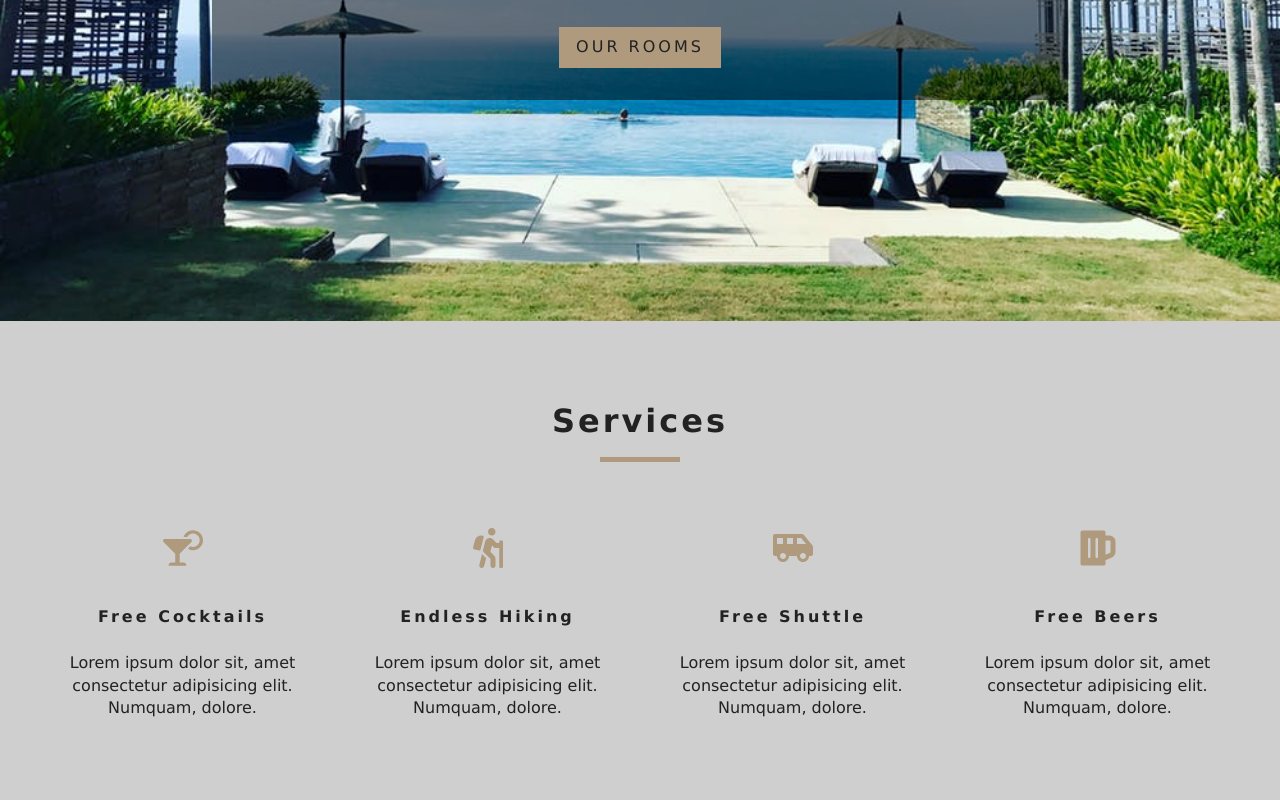
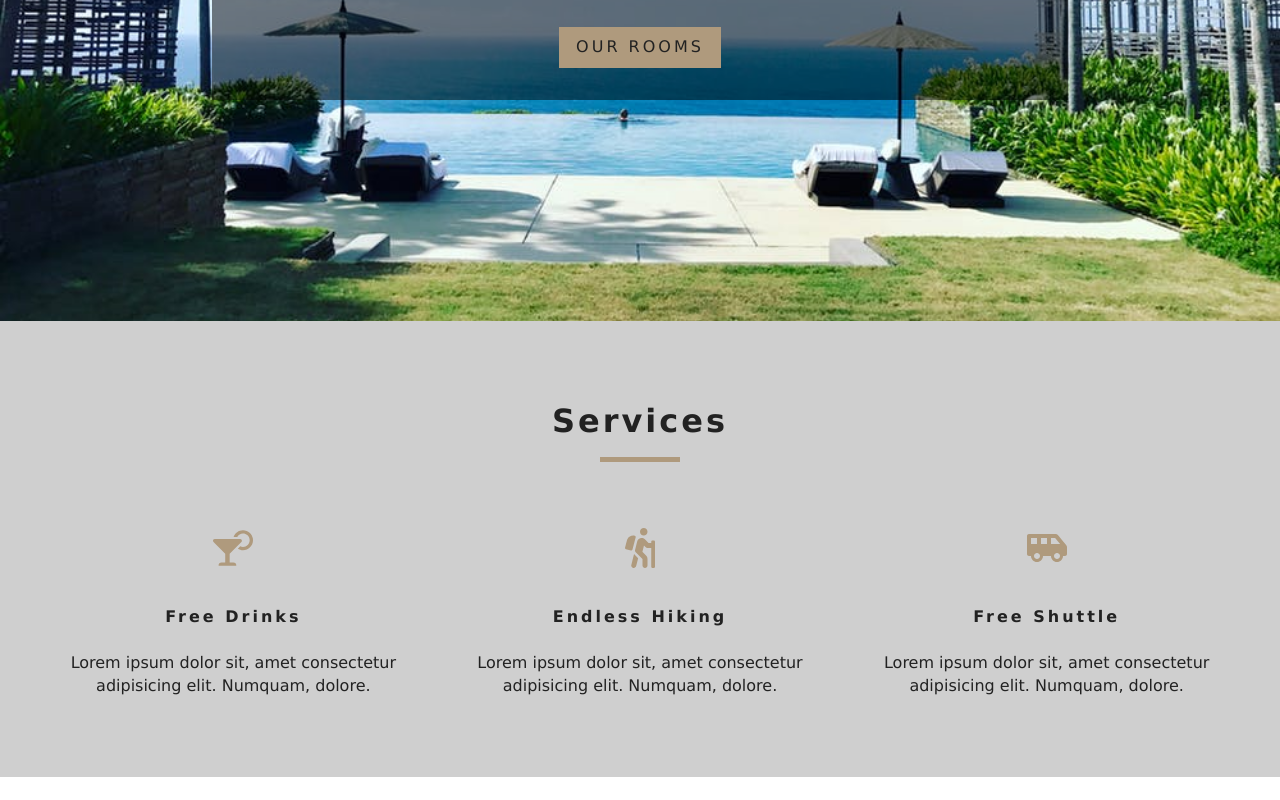
Before and after one commit to deanban/react-resort, a React (Create React App) app: page / in a window 1280 px wide. Shown: the part 479-1279 px from the top of the page. After the commit the page ends 1256 px from the top, so only its background shows below. Built offline with nearby package versions, Linux system fonts and the light colour scheme.

Commit message:
context added

```diff
--- /dev/null
+++ b/src/Context.js
@@ -0,0 +1,19 @@
+import React, { Component } from 'react';
+
+const RoomContext = React.createContext();
+
+class RoomProvider extends Component {
+  state = {};
+
+  render() {
+    return (
+      <RoomContext.Provider value="hello">
+        {this.props.children}
+      </RoomContext.Provider>
+    );
+  }
+}
+
+const RoomConsumer = RoomContext.Consumer;
+
+export { RoomProvider, RoomConsumer, RoomContext };
--- a/src/components/Services.js
+++ b/src/components/Services.js
@@ -7,7 +7,7 @@ export class Services extends Component {
     services: [
       {
         icon: <FaCocktail />,
-        title: 'free cocktails',
+        title: 'free drinks',
         info:
           'Lorem ipsum dolor sit, amet consectetur adipisicing elit. Numquam, dolore.'
       },
@@ -23,12 +23,12 @@ export class Services extends Component {
         info:
           'Lorem ipsum dolor sit, amet consectetur adipisicing elit. Numquam, dolore.'
       },
-      {
-        icon: <FaBeer />,
-        title: 'free beers',
-        info:
-          'Lorem ipsum dolor sit, amet consectetur adipisicing elit. Numquam, dolore.'
-      }
+      // {
+      //   icon: <FaBeer />,
+      //   title: 'free beers',
+      //   info:
+      //     'Lorem ipsum dolor sit, amet consectetur adipisicing elit. Numquam, dolore.'
+      // }
     ]
   };
 
--- a/src/index.js
+++ b/src/index.js
@@ -6,10 +6,14 @@ import { BrowserRouter as Router, Route, Link } from 'react-router-dom';
 import App from './App';
 import * as serviceWorker from './serviceWorker';
 
+import { RoomProvider } from './Context';
+
 ReactDOM.render(
-  <Router>
-    <App />
-  </Router>,
+  <RoomProvider>
+    <Router>
+      <App />
+    </Router>
+  </RoomProvider>,
   document.getElementById('root')
 );
 
```
